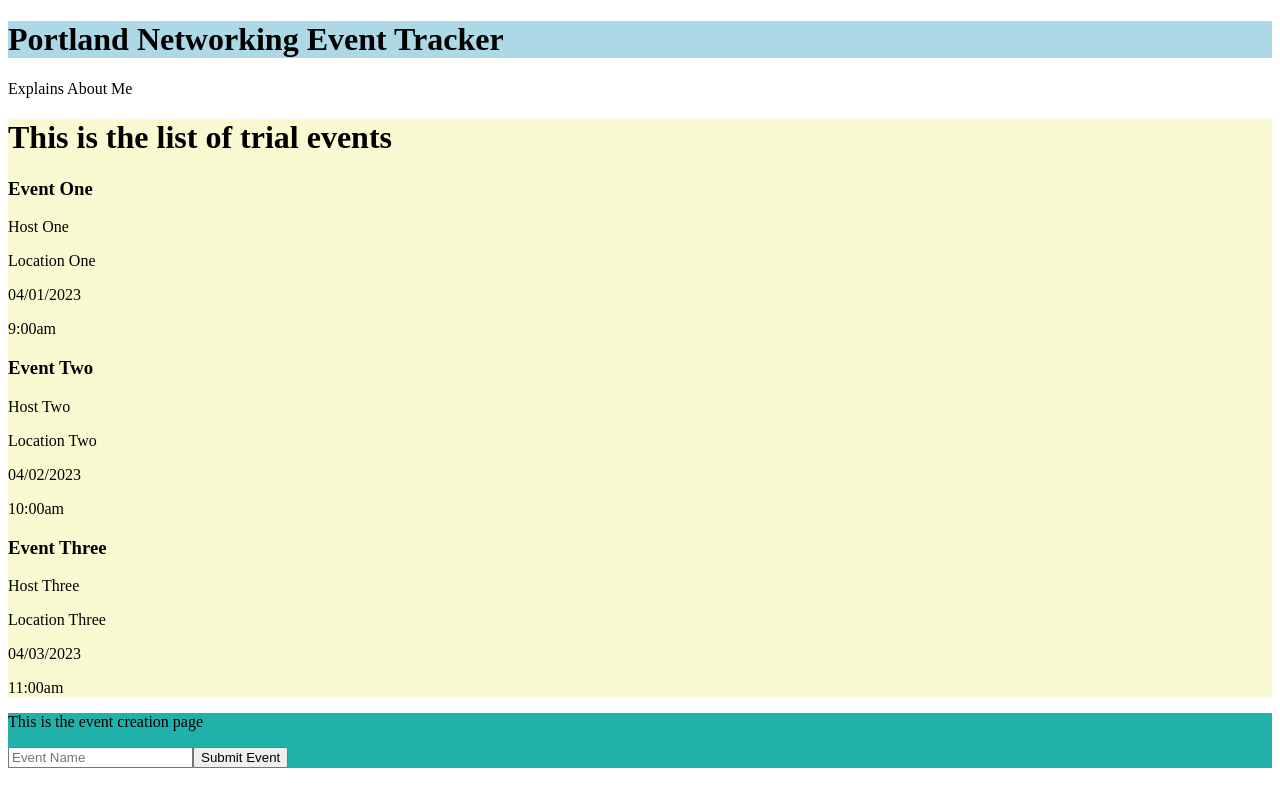
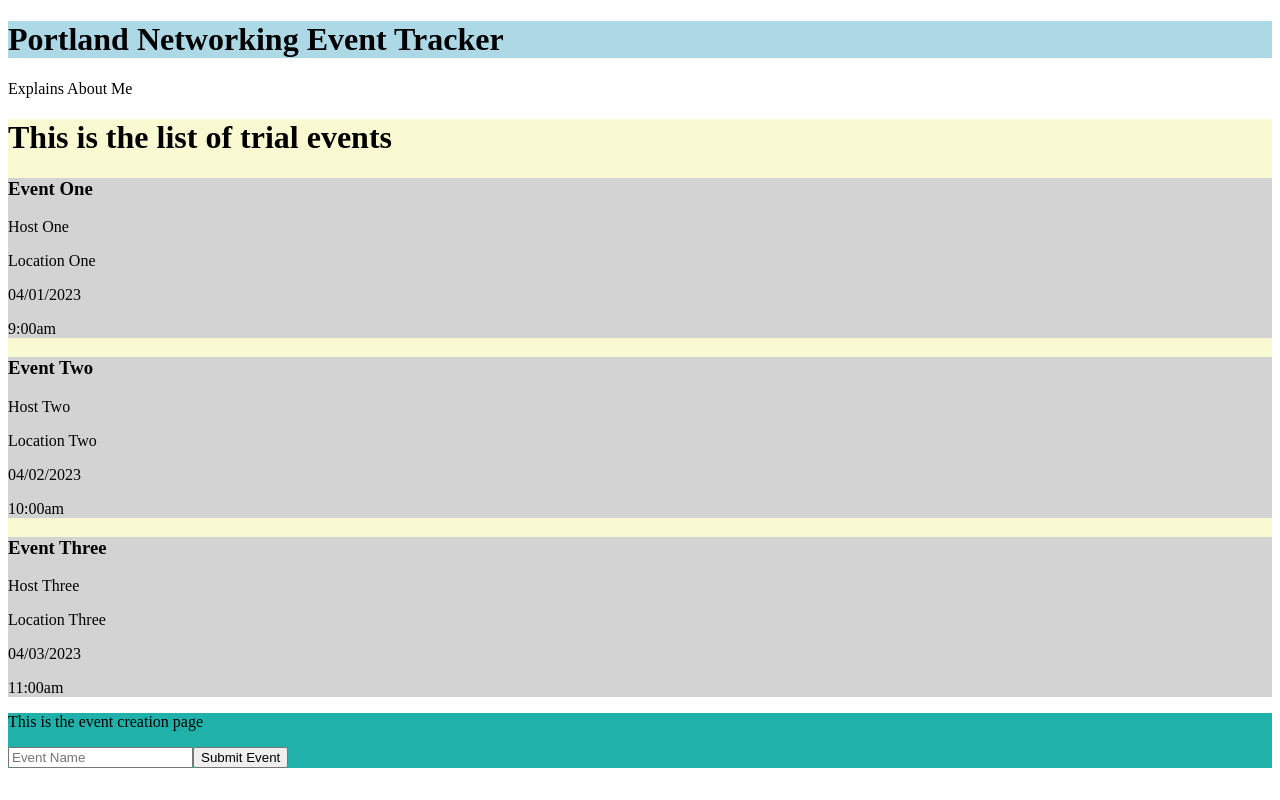
Before and after one commit to austinbhan/event-tracker, a React app: page /AboutMe in a window 1280 px wide. Built offline with nearby package versions, Linux system fonts and the light colour scheme.

Commit message:
CSS for Single Event

```diff
--- a/src/App.js
+++ b/src/App.js
@@ -13,7 +13,6 @@ import { TrialEvents } from '../src/Components/TrialEvents';
 export default function App() {
   return(
     <Router>
-
       <div className="App">
         <div className={styles.header}>
           <h1>Portland Networking Event Tracker</h1>
@@ -43,5 +42,3 @@ export default function App() {
     </Router>
   );
 }
-
-// UPDATE YOUR GITHUB AUTH TOKEN
--- a/src/Components/Event.js
+++ b/src/Components/Event.js
@@ -1,6 +1,8 @@
+import styles from '../App.css';
+
 export default function Event({ event, host, location, date, time }) {
   return (
-    <div>
+    <div className={styles.event}>
       <h3>{event}</h3>
       <p>{host}</p>
       <p>{location}</p>
--- a/src/Components/EventList.js
+++ b/src/Components/EventList.js
@@ -1,7 +1,6 @@
 import Event from '../Components/Event';
 
 export default function EventList({ TrialEvents }) {
-  console.log('line 4', TrialEvents);
   return (
     <div>
       <h1>This is the list of trial events </h1>
--- a/src/app.css
+++ b/src/app.css
@@ -21,3 +21,7 @@
 .eventList {
     background-color: lightgoldenrodyellow;
 }
+
+.event {
+    background-color: lightgray;
+}
```
